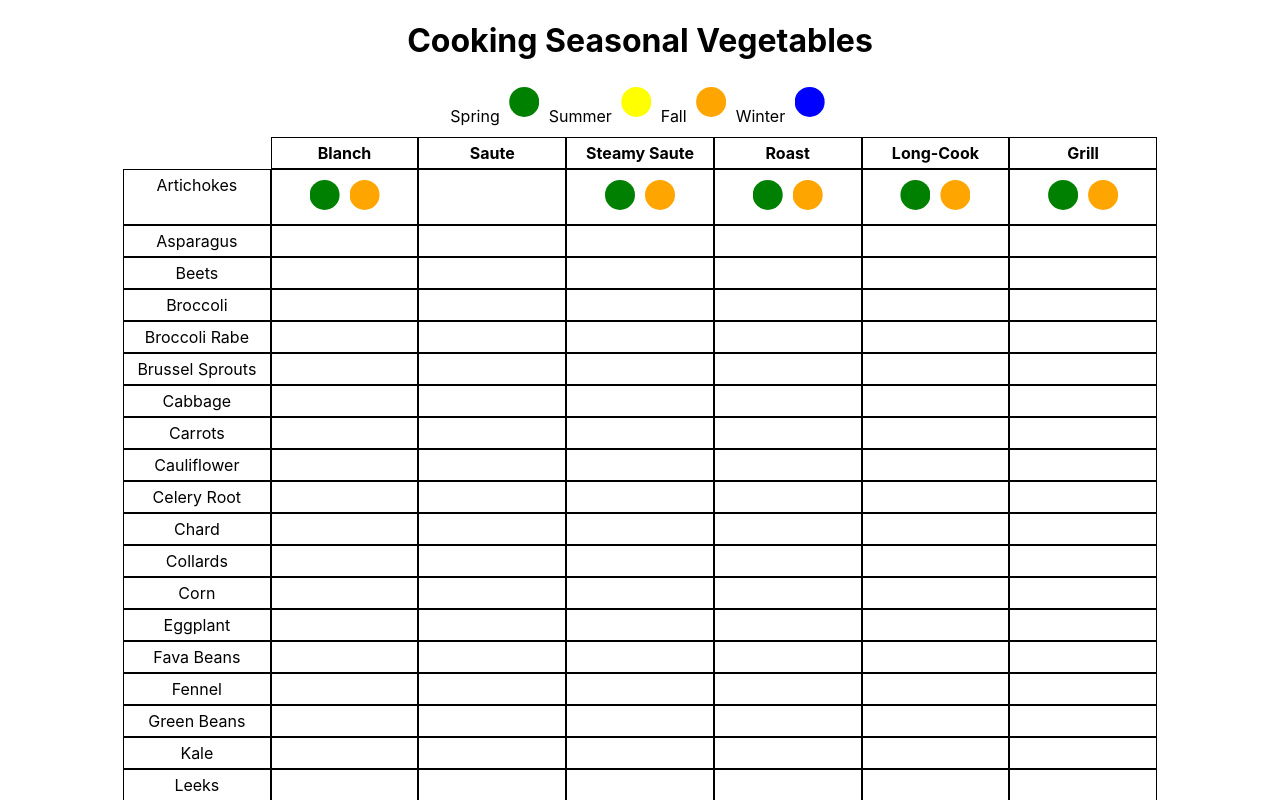
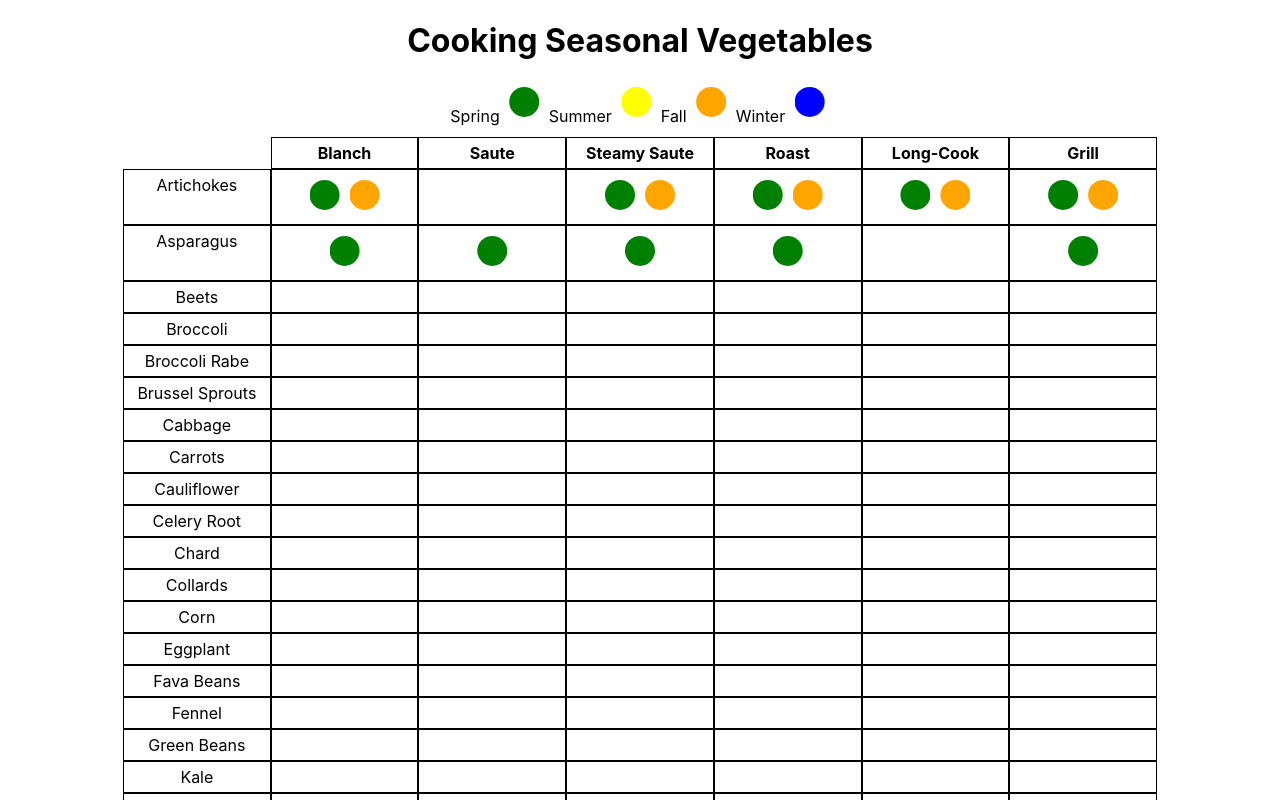
Before and after one commit to pauljickling/cooking-vegetables, a React (Create React App) app: page / in a window 1280 px wide. Shown: the top 800 px of the page. Built offline with nearby package versions, Linux system fonts and the light colour scheme.

Commit message:
created season UI elements to be passed as props to chart component

```diff
--- a/src/Chart.js
+++ b/src/Chart.js
@@ -1,5 +1,10 @@
 import React from 'react';
 import Vegetable from './Vegetable.js';
+
+const spring = <div className='spring'></div>;
+const summer = <div className='summer'></div>;
+const fall = <div className='fall'></div>;
+const winter = <div className='winter'></div>;
 
 const Chart = () => (
     <div className="chart">
@@ -13,8 +18,8 @@ const Chart = () => (
       <p className="vegetable"><strong>Grill</strong></p>
 
       {/* Vegetable lists */}
-      <Vegetable name="Artichokes" blanch={<div><div className='spring'></div><div className='fall'></div></div>} steamySaute={<div><div className='spring'></div><div className='fall'></div></div>} roast={<div><div className='spring'></div><div className='fall'></div></div>} longCook={<div><div className='spring'></div><div className='fall'></div></div>} grill={<div><div className='spring'></div><div className='fall'></div></div>}/>
-      <Vegetable name="Asparagus" />
+      <Vegetable name="Artichokes" blanch={[spring, fall]} steamySaute={[spring, fall]} roast={[spring, fall]} longCook={[spring, fall]} grill={[spring, fall]}/>
+      <Vegetable name="Asparagus" blanch={spring} saute={spring} steamySaute={spring} roast={spring} grill={spring}/>
       <Vegetable name="Beets" />
       <Vegetable name="Broccoli" />
       <Vegetable name="Broccoli Rabe" />
```
